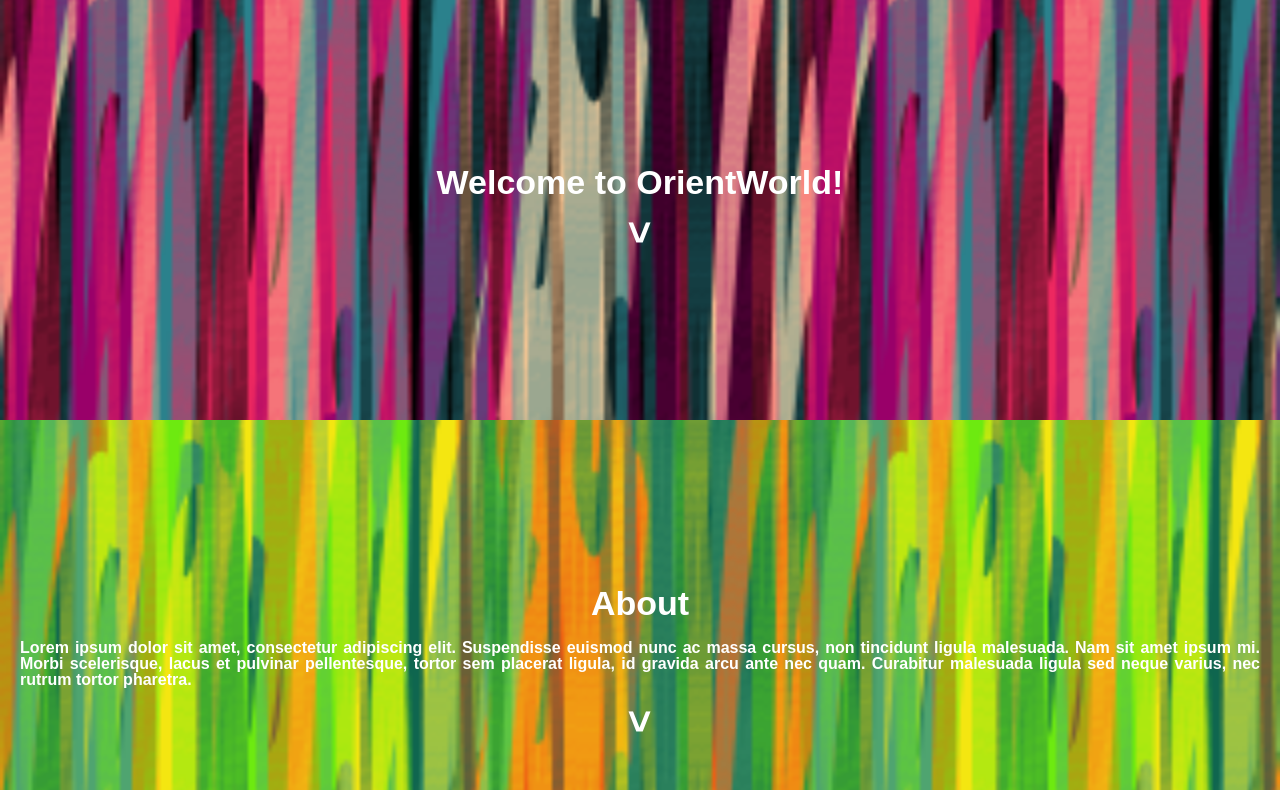
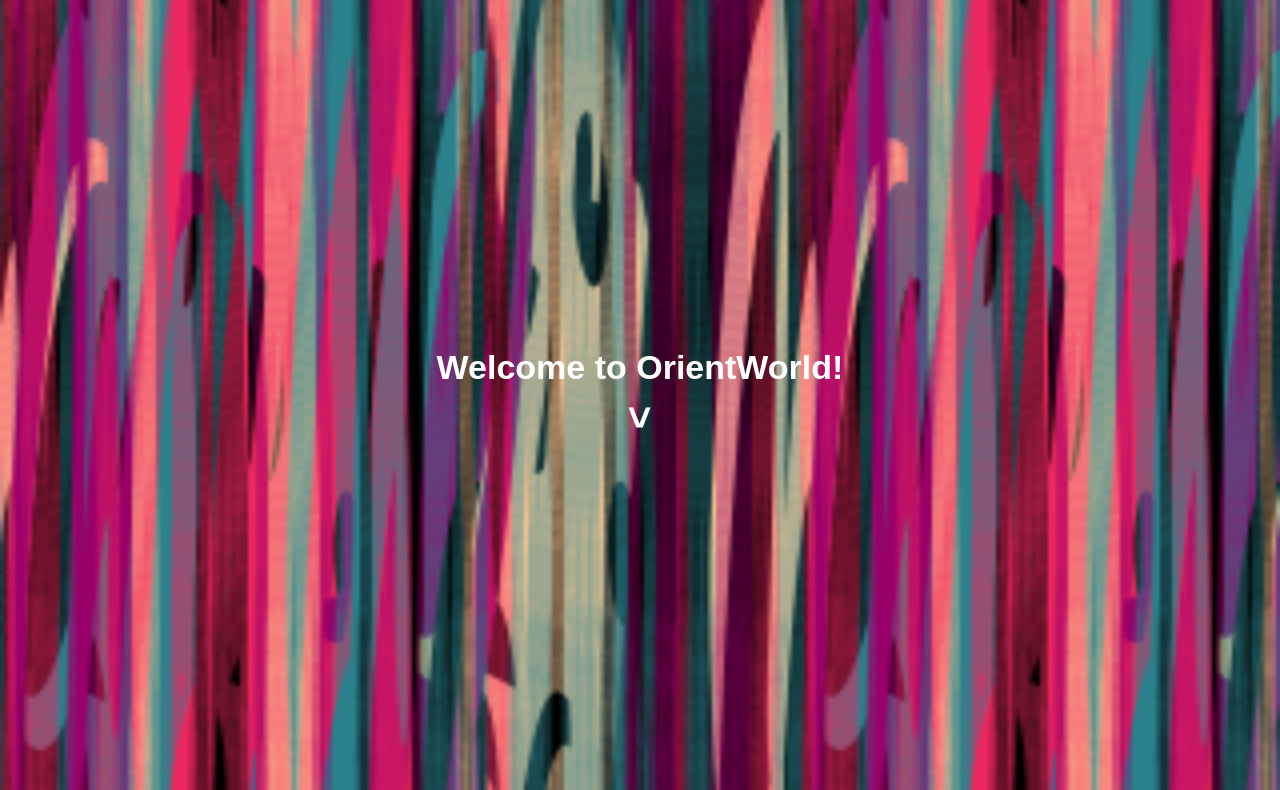
Before and after one commit to Scubior/temokate, a plain HTML site: page index.html in a window 1280 px wide. Shown: the part 60-850 px from the top of the page. Drawn offline with nearby package versions, Linux system fonts and the light colour scheme.

Commit message:
fix height with viewport percentage

```diff
--- a/style.css
+++ b/style.css
@@ -52,6 +52,7 @@ table {
     pattern from http://www.colourlovers.com
 */
 @import url('https://fonts.googleapis.com/css?family=Montserrat:400,700');
+@media (min-width:320px){
     *{
         box-sizing: border-box;
     }
@@ -144,7 +145,7 @@ body, html{
 
     }
     .isOpen{
-    transform: translateX(320px);
+        transform: translateX(100%);
     }
     .scrollDown{
         transform: translateY(430px);
@@ -184,20 +185,6 @@ h1{
         font-weight: bold;
         text-align: center;
     }
-.home{
-    width: 100%;
-    height: 430px;
-    background-image: url(img/pattern_1.png);
-    background-repeat: no-repeat;
-    background-size: cover;
-    background-position: center;
-    color:aliceblue;
-    padding: 10px;
-    display: flex;
-    justify-content: center;
-    align-items: center;
-    flex-direction: column;
-}
     .btn-arrow-1, .btn-arrow-2, .btn-arrow-3{
         background: none;
         border: none;
@@ -211,9 +198,9 @@ h1{
     .btn-arrow-1:hover, .btn-arrow-2:hover, .btn-arrow-3:hover{
         transform: rotate(90deg) translateX(10px);
     }
-.about, .galery,.contact{
+    .home, .about, .galery,.contact{
         width: 100%;
-    height: 480px;
+        height: 100vh;
         background-image: url(img/pattern_2.png);
         background-repeat: no-repeat;
         background-size: cover;
@@ -223,6 +210,9 @@ h1{
         justify-content: center;
         align-items: center;
         flex-direction: column;
+    }
+    .home{
+        background-image: url(img/pattern_1.png);
     }
     .text-box{
         color: #fff;
@@ -270,3 +260,4 @@ h1{
         font-weight:  bold;
         padding: 5px;
     }
+}
```
Lines whose indentation alone changed are shown as unchanged.
